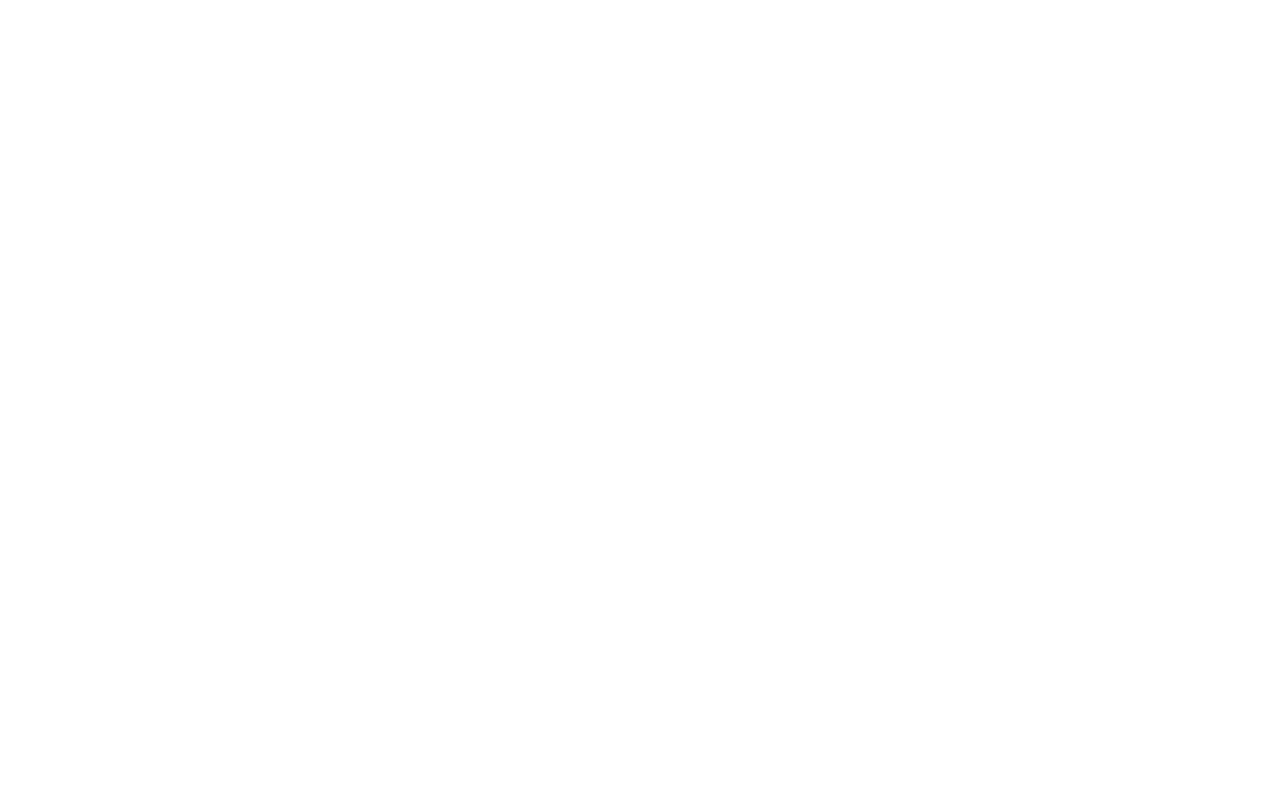
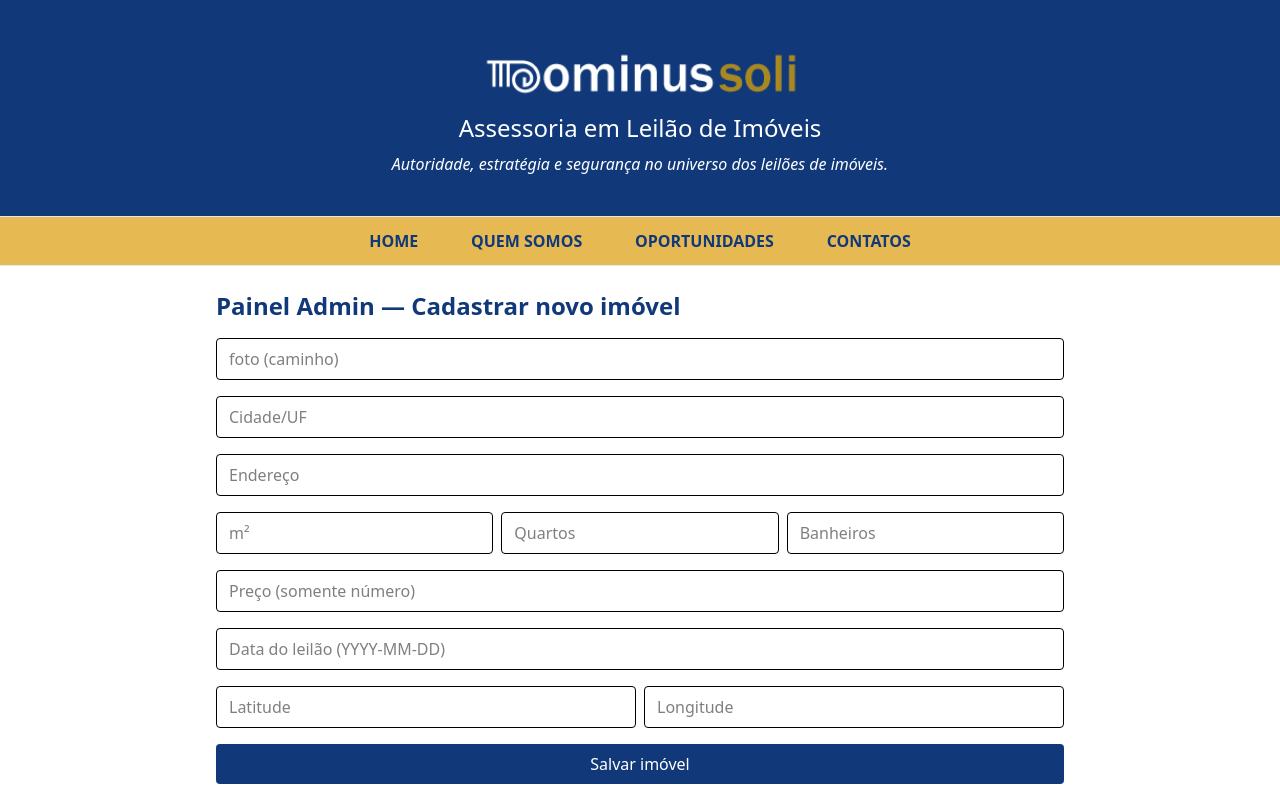
Before and after one commit to bewillecke/site-assessoria-leilao-imoveis, a React (Vite) app in the folder dominus-soli/: page /admin in a window 1280 px wide. Before the commit this address had no page. Shown: the top 800 px of the page. Built offline with nearby package versions, Linux system fonts and the light colour scheme; no server answers.

Commit message:
criação do servidor Express + criação do painel administrativo

```diff
--- a/dominus-soli/src/App.jsx
+++ b/dominus-soli/src/App.jsx
@@ -3,6 +3,7 @@ import Home from "./pages/Home.jsx";
 import QuemSomos from "./pages/QuemSomos.jsx";
 import Oportunidades from "./pages/Oportunidades.jsx";
 import Contato from "./pages/Contato.jsx";
+import Admin from "./pages/Admin.jsx";
 import 'leaflet/dist/leaflet.css';
 
 export default function App() {
@@ -13,6 +14,7 @@ export default function App() {
         <Route path="/quem-somos" element={<QuemSomos />} />
         <Route path="/oportunidades" element={<Oportunidades />} />
         <Route path="/contato" element={<Contato />} />
+        <Route path="/admin" element={<Admin />} />
       </Routes>
     </BrowserRouter>
   );
--- /dev/null
+++ b/dominus-soli/src/pages/Admin.jsx
@@ -0,0 +1,112 @@
+import { useEffect, useState } from 'react';
+import Header from '../components/Header';
+import Navbar from '../components/Navbar';
+import Footer from '../components/Footer';
+
+const API_BASE = import.meta.env.VITE_API_BASE || 'http://localhost:4000';
+
+export default function Admin() {
+  const [imoveis, setImoveis] = useState([]);
+  const [form, setForm] = useState({
+    foto: '',
+    cidade_estado: '',
+    endereco: '',
+    tamanho_m2: '',
+    quartos: '',
+    banheiros: '',
+    preco: '',
+    data_leilao: '',
+    latitude: '',
+    longitude: ''
+  });
+  const [loading, setLoading] = useState(false);
+  const [message, setMessage] = useState('');
+
+  useEffect(() => {
+    fetch(`${API_BASE}/api/imoveis`)
+      .then(r => r.json())
+      .then(setImoveis)
+      .catch(err => console.error(err));
+  }, []);
+
+  function handleChange(e) {
+    const { name, value } = e.target;
+    setForm(prev => ({ ...prev, [name]: value }));
+  }
+
+  async function handleSubmit(e) {
+    e.preventDefault();
+    setLoading(true);
+    setMessage('');
+    try {
+      const payload = {
+        ...form,
+        tamanho_m2: Number(form.tamanho_m2),
+        quartos: Number(form.quartos),
+        banheiros: Number(form.banheiros),
+        preco: Number(form.preco),
+        latitude: Number(form.latitude),
+        longitude: Number(form.longitude)
+      };
+      const res = await fetch(`${API_BASE}/api/imoveis`, {
+        method: 'POST',
+        headers: { 'Content-Type': 'application/json' },
+        body: JSON.stringify(payload)
+      });
+      if (!res.ok) {
+        const err = await res.json();
+        throw new Error(err.error || 'Erro ao salvar');
+      }
+      const saved = await res.json();
+      setImoveis(prev => [...prev, saved]);
+      setMessage('Imóvel cadastrado com sucesso!');
+      setForm({ foto: '', cidade_estado: '', endereco: '', tamanho_m2: '', quartos: '', banheiros: '', preco: '', data_leilao: '', latitude: '', longitude: '' });
+    } catch (err) {
+      console.error(err);
+      setMessage(String(err.message));
+    } finally {
+      setLoading(false);
+    }
+  }
+
+  return (
+    <>
+      <Header />
+      <Navbar />
+      <main className="max-w-4xl mx-auto p-6">
+        <h1 className="text-2xl font-bold text-[#11397a] mb-4">Painel Admin — Cadastrar novo imóvel</h1>
+        {message && <div className="mb-4 text-sm text-[#11397a] font-semibold">{message}</div>}
+        <form onSubmit={handleSubmit} className="grid grid-cols-1 gap-4">
+          <input name="foto" value={form.foto} onChange={handleChange} placeholder="foto (caminho)" className="px-3 py-2 border rounded" />
+          <input name="cidade_estado" value={form.cidade_estado} onChange={handleChange} placeholder="Cidade/UF" className="px-3 py-2 border rounded" />
+          <input name="endereco" value={form.endereco} onChange={handleChange} placeholder="Endereço" className="px-3 py-2 border rounded" />
+          <div className="grid grid-cols-3 gap-2">
+            <input name="tamanho_m2" value={form.tamanho_m2} onChange={handleChange} placeholder="m²" className="px-3 py-2 border rounded" />
+            <input name="quartos" value={form.quartos} onChange={handleChange} placeholder="Quartos" className="px-3 py-2 border rounded" />
+            <input name="banheiros" value={form.banheiros} onChange={handleChange} placeholder="Banheiros" className="px-3 py-2 border rounded" />
+          </div>
+          <input name="preco" value={form.preco} onChange={handleChange} placeholder="Preço (somente número)" className="px-3 py-2 border rounded" />
+          <input name="data_leilao" value={form.data_leilao} onChange={handleChange} placeholder="Data do leilão (YYYY-MM-DD)" className="px-3 py-2 border rounded" />
+          <div className="grid grid-cols-2 gap-2">
+            <input name="latitude" value={form.latitude} onChange={handleChange} placeholder="Latitude" className="px-3 py-2 border rounded" />
+            <input name="longitude" value={form.longitude} onChange={handleChange} placeholder="Longitude" className="px-3 py-2 border rounded" />
+          </div>
+          <button className="bg-[#11397a] text-white px-4 py-2 rounded" disabled={loading}>{loading ? 'Salvando...' : 'Salvar imóvel'}</button>
+        </form>
+
+        <section className="mt-8">
+          <h2 className="text-xl font-bold text-[#11397a] mb-4">Imóveis cadastrados</h2>
+          <div className="grid grid-cols-1 md:grid-cols-2 gap-4">
+            {imoveis.map((im, idx) => (
+              <div key={idx} className="border p-3 rounded">
+                <div className="text-sm font-semibold text-[#11397a]">{im.cidade_estado} — {im.endereco}</div>
+                <div className="text-sm">{im.tamanho_m2} m² • {im.quartos} quartos • R$ {im.preco}</div>
+              </div>
+            ))}
+          </div>
+        </section>
+      </main>
+      <Footer />
+    </>
+  );
+}
```
Also changed, not shown: dominus-soli/package.json (+7 -2 lines), 2 other files (tests, documents, lock files or other folders).
